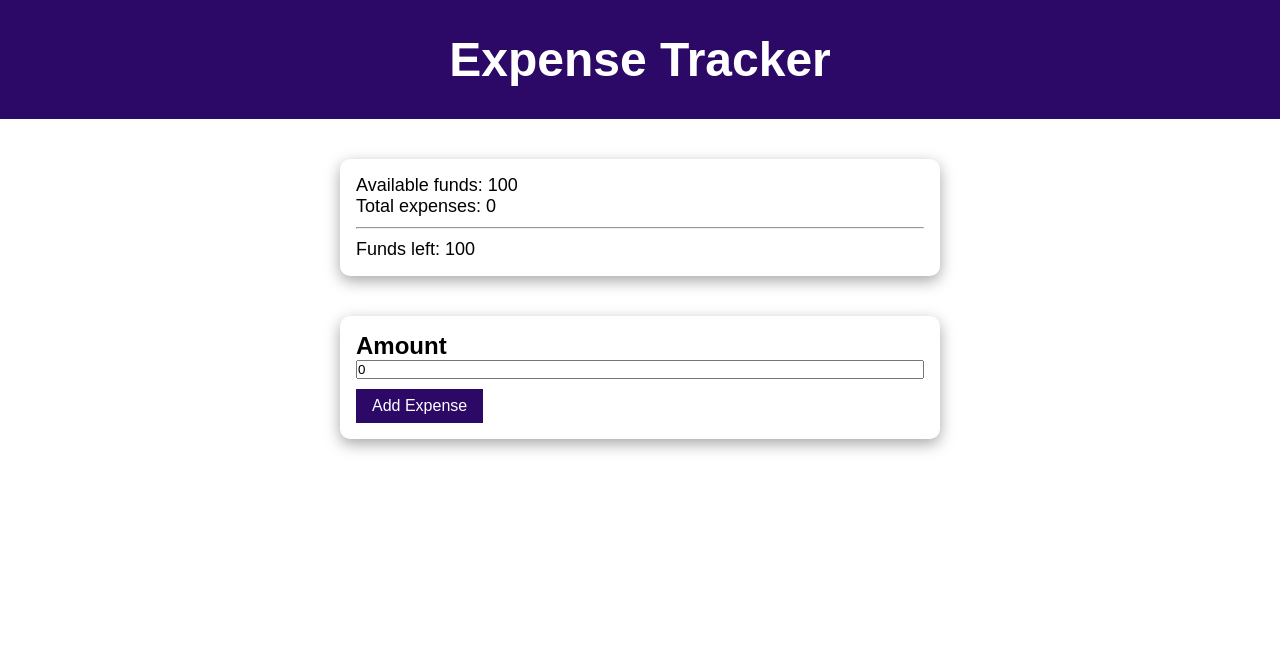
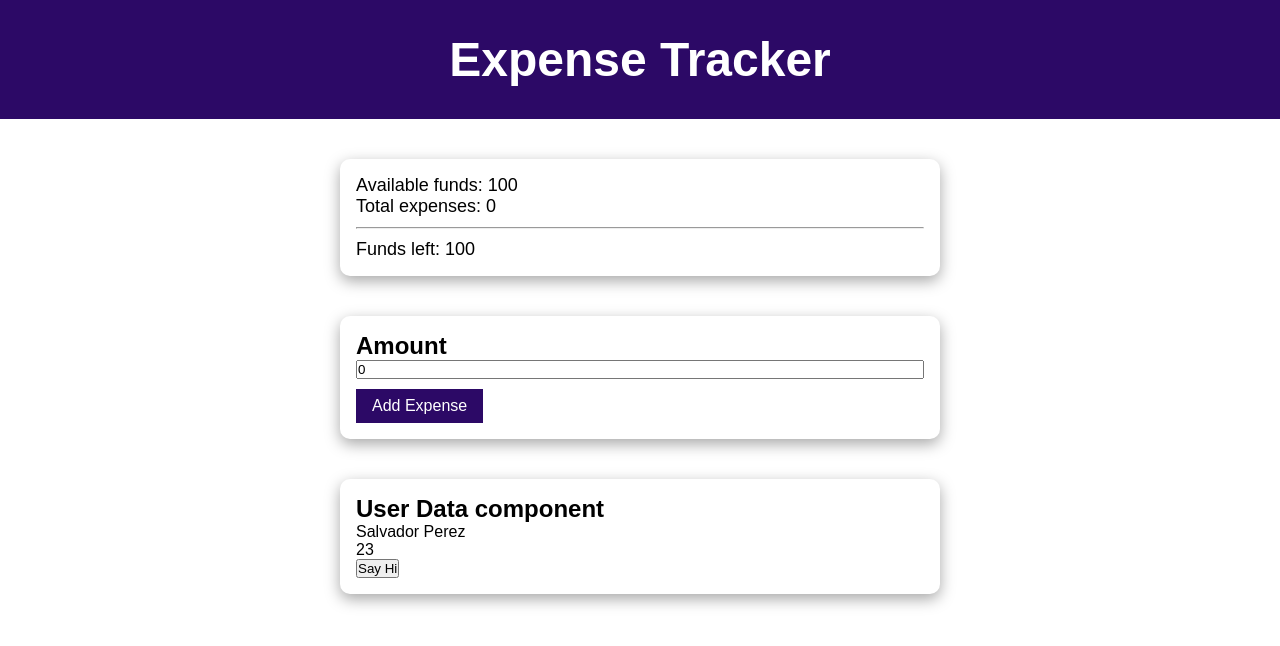
Before and after one commit to salvadorperezm/vue-composition-api-intro, a Vue app: page / in a window 1280 px wide. Shown: the top 646 px of the page. Built offline with nearby package versions, Linux system fonts and the light colour scheme.

Commit message:
Components, props and emit events

```diff
--- a/src/App.vue
+++ b/src/App.vue
@@ -2,23 +2,29 @@
   <header class="header">
     <h1 class="header__title">expense tracker</h1>
   </header>
-  <section class="section">
+  <BaseCard>
     <p class="section__text">Available funds: {{ availableFunds }}</p>
     <p class="section__text--mb">Total expenses: {{ totalExpenses }}</p>
     <hr />
     <p class="section__text--mt">Funds left: {{ fundsLeft }}</p>
-  </section>
-  <section class="section">
+  </BaseCard>
+  <BaseCard>
     <h2>Amount</h2>
     <form class="section__form" @submit.prevent="handleFormSubmit">
       <input type="number" placeholder="0" class="section__input" v-model="userAmountInput">
       <button class="section__button">Add Expense</button>
     </form>
-  </section>
+  </BaseCard>
+  <BaseCard>
+    <UserData name="Salvador Perez" :age="23" @say-hi="sayHi" />
+  </BaseCard>
 </template>
 
 <script setup>
 import { computed, ref, watch } from 'vue';
+
+import BaseCard from "./components/BaseCard.vue"
+import UserData from './components/UserData.vue';
 
 const availableFunds = ref(100);
 const totalExpenses = ref(0);
@@ -36,6 +42,10 @@ const fundsLeft = computed(() => {
 watch(fundsLeft, () => {
   fundsLeft.value < 0 && alert('You are broke!');
 })
+
+const sayHi = (name) => {
+  alert(`Hello world, I am ${name}`);
+}
 </script>
 
 <style scoped>
@@ -49,14 +59,6 @@ watch(fundsLeft, () => {
 .header__title {
   font-size: 48px;
   text-transform: capitalize;
-}
-
-.section {
-  border-radius: 10px;
-  box-shadow: rgba(0, 0, 0, 0.35) 0px 5px 15px;
-  padding: 16px;
-  margin: 40px auto;
-  max-width: 600px;
 }
 
 .section__button {
--- /dev/null
+++ b/src/components/BaseCard.vue
@@ -0,0 +1,17 @@
+<template>
+    <section class="section">
+        <slot></slot>
+    </section>
+</template>
+
+<script setup></script>
+
+<style scoped>
+.section {
+    border-radius: 10px;
+    box-shadow: rgba(0, 0, 0, 0.35) 0px 5px 15px;
+    padding: 16px;
+    margin: 40px auto;
+    max-width: 600px;
+}
+</style>
--- /dev/null
+++ b/src/components/UserData.vue
@@ -0,0 +1,17 @@
+<template>
+    <section>
+        <h2>User Data component</h2>
+        <p>{{ name }}</p>
+        <p>{{ age }}</p>
+        <button @click="emit('sayHi', name.toUpperCase())">Say Hi</button>
+    </section>
+</template>
+
+<script setup>
+const props = defineProps({
+    name: String,
+    age: Number
+})
+
+const emit = defineEmits(['sayHi']);
+</script>
```
